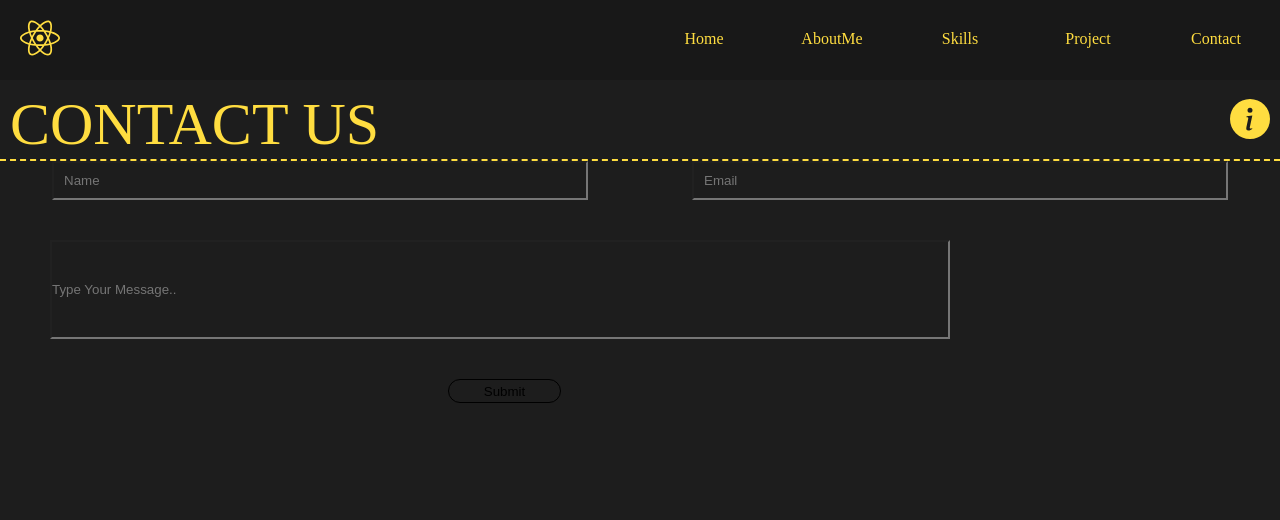
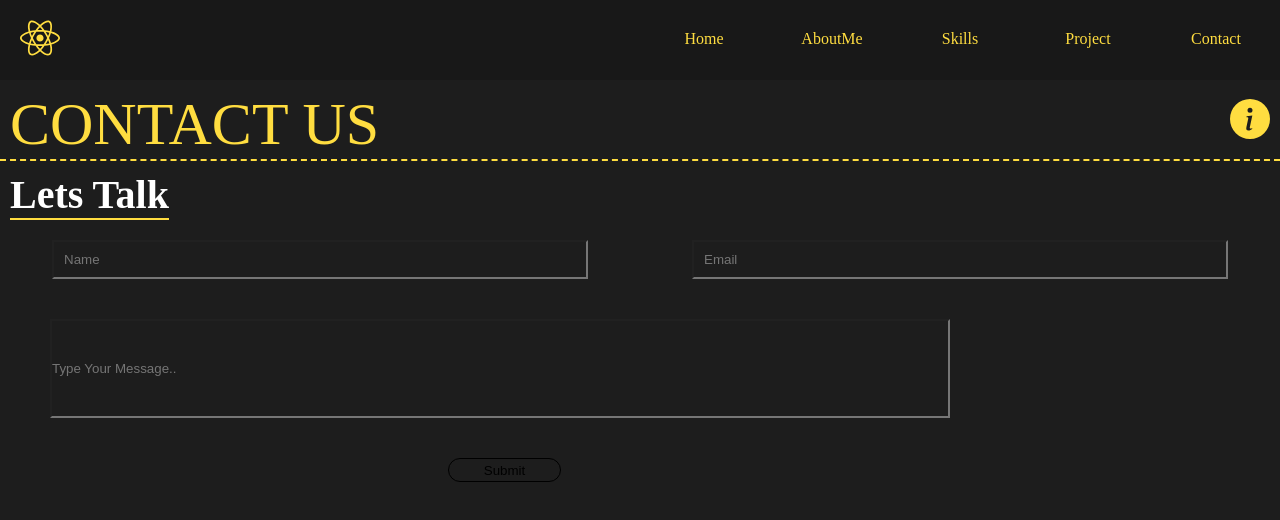
Before and after one commit to adfqfq12xc/AliPortfolio, a React (Create React App) app: page /Contact in a window 1280 px wide. Shown: the top 520 px of the page. Built offline with nearby package versions, Linux system fonts and the light colour scheme.

Commit message:
Update index.js

```diff
--- a/src/component/contact/index.js
+++ b/src/component/contact/index.js
@@ -11,6 +11,8 @@ export default function Index() {
     <div>
       <Header prop={{ header: 'Contact Us', icon: <BsInfoCircleFill size={40} /> }} />
       <div className='contact'>
+        <h1>Lets Talk</h1>
+
       <form onSubmit={handler}>
       <div className='contactfirst'>
         <input type='text' placeholder='Name'/>
```
